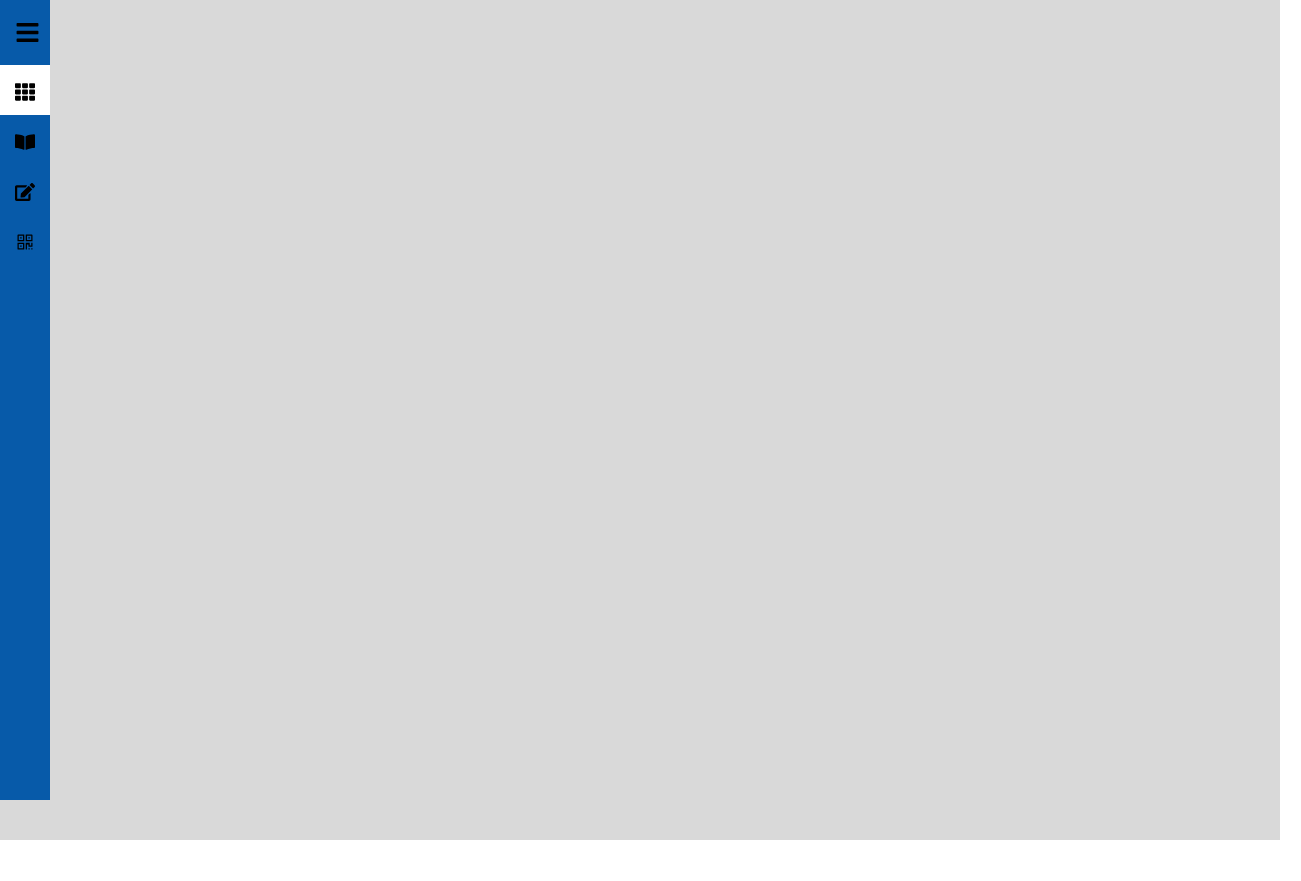
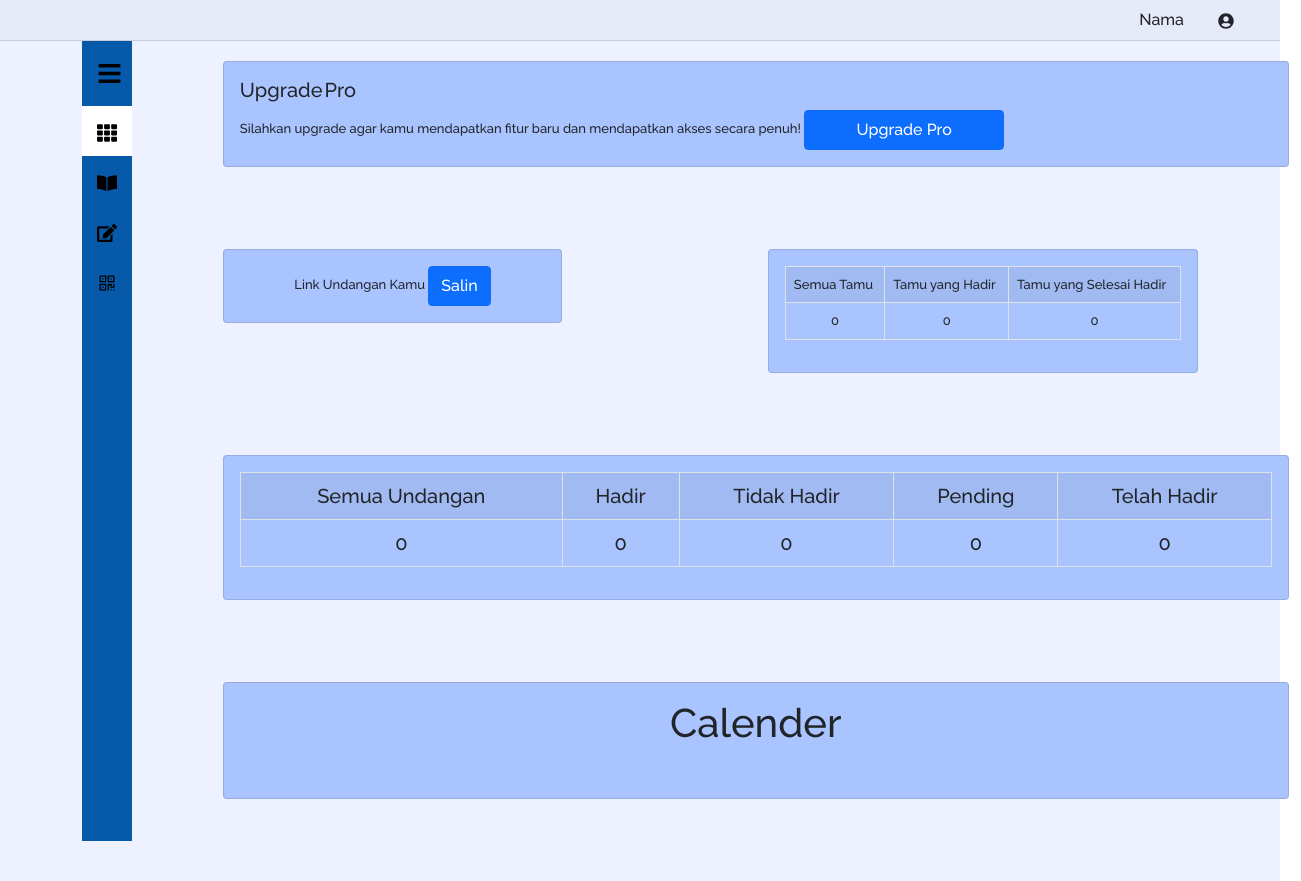
Before and after one commit to AngelNikijuluw/-Massive-Group-UNITE, a React (Create React App) app: page /Dashboard in a window 1280 px wide. Shown: the whole page, 1301 px wide, since content can reach past the window. Before the commit the page ends 840 px from the top, so only its background shows below. Built offline with nearby package versions, Linux system fonts and the light colour scheme.

Commit message:
dashboard

```diff
--- a/src/App.css
+++ b/src/App.css
@@ -22,6 +22,7 @@
   justify-content: center;
   font-size: calc(10px + 2vmin);
   color: white;
+
 }
 
 .App-link {
@@ -60,6 +61,7 @@ main {
   width: 200px;
   transition: all 0.5s;
   margin-left: 0px;
+
 }
 
 .top_section {
@@ -83,6 +85,7 @@ main {
   padding: 10px 15px;
   gap: 15px;
   transition: all 0.5s;
+  text-align: left;
 }
 
 .link:hover {
@@ -100,7 +103,3 @@ main {
 .link_text {
   font-size: 20px;
 }
-
-.body {
-  background-color: #D9D9D9;
-}
--- a/src/components/Sidebar.js
+++ b/src/components/Sidebar.js
@@ -42,10 +42,11 @@ let Sidebar = ({children}) => {
     ]
 
     return(
-        <div className="body">
+        <div >
         <div style={{width: isOpen ? "200px" : "50px"}} className="sidebar">
             <div className="top_section">
-                <h1 style={{display: isOpen ? "block" : "none"}} className="logo">Logo</h1>
+
+                <h1 style={{display: isOpen ? "block" : "none"}} className="logo"><img src={require('../Assets/UNILOGO.png')} style={{width:"90px",height:"85px"}}/></h1>
                 <div style={{marginLeft: isOpen ? "50px" : "0px"}} className="bars">
                     <FaBars onClick={toggle}/>
                 </div>
--- /dev/null
+++ b/src/components/TopBar.js
@@ -0,0 +1,11 @@
+import { Navbar,Container,Card} from "react-bootstrap"
+import {FaUserCircle} from "react-icons/fa";
+    function TopBAr() {
+    return (
+
+        <Card.Header style={{textAlign:"right"}}>Nama <span style={{marginLeft:"30px",margin:"30px"}}><FaUserCircle/></span></Card.Header>
+
+    )
+}
+
+export default TopBAr
--- a/src/index.css
+++ b/src/index.css
@@ -4,7 +4,7 @@ body {
   font-family: "Raleway", serif !important;
   -webkit-font-smoothing: antialiased;
   -moz-osx-font-smoothing: grayscale;
-  background-image: linear-gradient(to left, rgb(27 20 41), rgb(20 15 35));
+  /* background-image: linear-gradient(to left, rgb(27 20 41), rgb(20 15 35)); */
   @tailwind base;
   @tailwind components;
   @tailwind utilities;
--- a/src/pages/Dashboard/Analytics.js
+++ b/src/pages/Dashboard/Analytics.js
@@ -5,6 +5,7 @@ import {Card, Container, Row, Col, Form, Table} from "react-bootstrap";
 const Analytics = () =>{
     return (
         <Container>
+
         <Row
         style={{ paddingLeft:300, paddingTop:30, paddingRight: 50 }}>
         <Container fluid className="home-section">
--- a/src/pages/Dashboard/Dasboard.js
+++ b/src/pages/Dashboard/Dasboard.js
@@ -1,17 +1,104 @@
 import React from "react";
-import { Container, Row, Col, Card, CardGroup, Button } from "react-bootstrap";
+import { Container, Row, Col, Card, CardGroup, Button,Table } from "react-bootstrap";
 import homeLogo from "../../Assets/barcode.svg";
 import rsvp from "../../Assets/rsvp.svg";
 import wallet from "../../Assets/wallet.svg";
 import tamu from "../../Assets/tamu.svg";
 import Layout from "../../components/Layout";
 import Sidebar from "../../components/Sidebar";
+import TopBar from "../../components/TopBar";
 
 function Dashboard() {
   return (
-    <Sidebar title="Inveet | Dashboard" >
+    <div  style={{backgroundColor:"#EEF1FF"}}>
+        <TopBar/>
+        <Container>
+        <Sidebar/>
 
-    </Sidebar>
+
+
+
+      <Row >
+
+
+        <Col md={{ span: 12, offset: 1 }} style={{marginTop:"20px"}}><Card style={{backgroundColor:"#AAC4FF"}}>
+      <Card.Body >
+        <Card.Title >Upgrade Pro</Card.Title>
+        <Card.Text >
+        Silahkan upgrade agar kamu mendapatkan fitur baru dan mendapatkan akses secara penuh! <Button variant="primary">Upgrade Pro</Button>
+        </Card.Text>
+      </Card.Body>
+    </Card></Col>
+
+        <Col md={{ span: 4, offset: 1 }} ><Card style={{backgroundColor:"#AAC4FF"}}>
+      <Card.Body>
+        <Card.Text style={{textAlign:"center"}}>
+        Link Undangan Kamu <Button variant="primary" style={{width:"auto"}}>Salin</Button>
+        </Card.Text>
+      </Card.Body>
+    </Card></Col>
+        <Col md={{ span: 5, offset: 2 }}><Card style={{backgroundColor:"#AAC4FF"}}>
+      <Card.Body>
+        <Card.Text>
+        <Table striped bordered hover  style={{width:"100%",}}>
+        <tbody>
+      <tr>
+          <td>Semua Tamu</td>
+          <td>Tamu yang Hadir</td>
+          <td>Tamu yang Selesai Hadir</td>
+          </tr>
+          <tr style={{textAlign:"center"}}>
+            <td>0</td>
+            <td>0</td>
+            <td>0</td>
+          </tr>
+          </tbody>
+          </Table>
+        </Card.Text>
+      </Card.Body>
+    </Card></Col>
+
+        <Col md={{ span: 12, offset: 1 }}><Card style={{backgroundColor:"#AAC4FF"}}>
+      <Card.Body>
+      <Card.Text style={{textAlign:"center", fontSize:"20px"}}>
+      <Table striped bordered hover  style={{width:"100%",}}>
+        <tbody>
+      <tr>
+          <td>Semua Undangan</td>
+          <td>Hadir</td>
+          <td>Tidak Hadir</td>
+          <td>Pending</td>
+          <td>Telah Hadir</td>
+          </tr>
+          <tr style={{textAlign:"center"}}>
+            <td>0</td>
+            <td>0</td>
+            <td>0</td>
+            <td>0</td>
+            <td>0</td>
+          </tr>
+          </tbody>
+          </Table>
+        </Card.Text>
+        <Card.Text></Card.Text>
+      </Card.Body>
+    </Card></Col>
+
+    <Col md={{ span: 12, offset: 1 }}><Card style={{backgroundColor:"#AAC4FF"}}>
+      <Card.Body>
+      <Card.Text style={{textAlign:"center", fontSize:"20px"}}>
+        <h1>Calender</h1>
+
+        </Card.Text>
+        <Card.Text><span style={{marginRight:"110px",marginLeft:"40px"}}></span><span style={{marginRight:"30px"}}></span><span style={{marginLeft:"130px"}}></span></Card.Text>
+      </Card.Body>
+    </Card></Col>
+      </Row>
+
+
+        </Container>
+
+    </div>
   );
 }
 export default Dashboard;
```
Also changed, not shown: src/Assets/UNILOGO.png (added).
